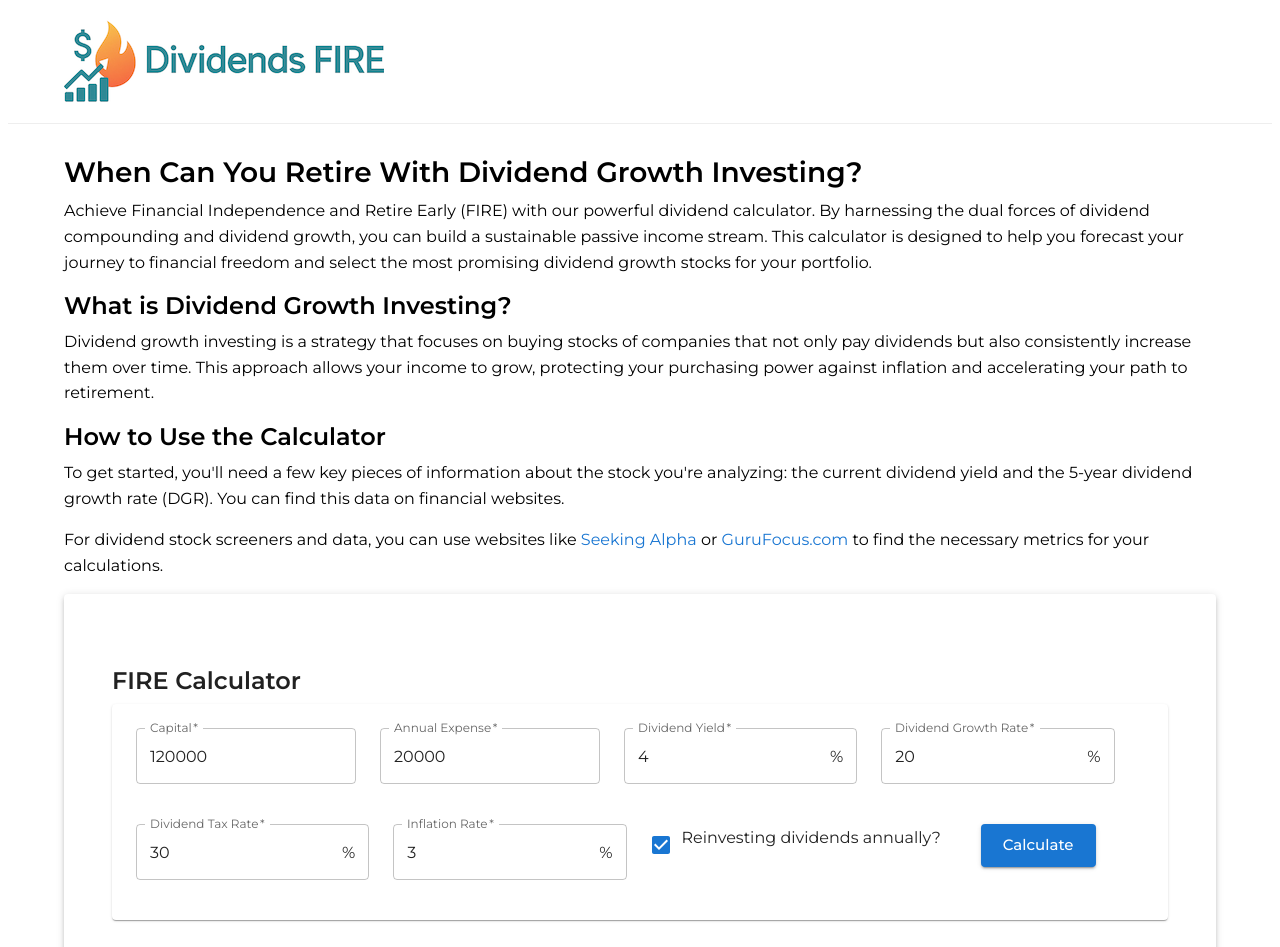
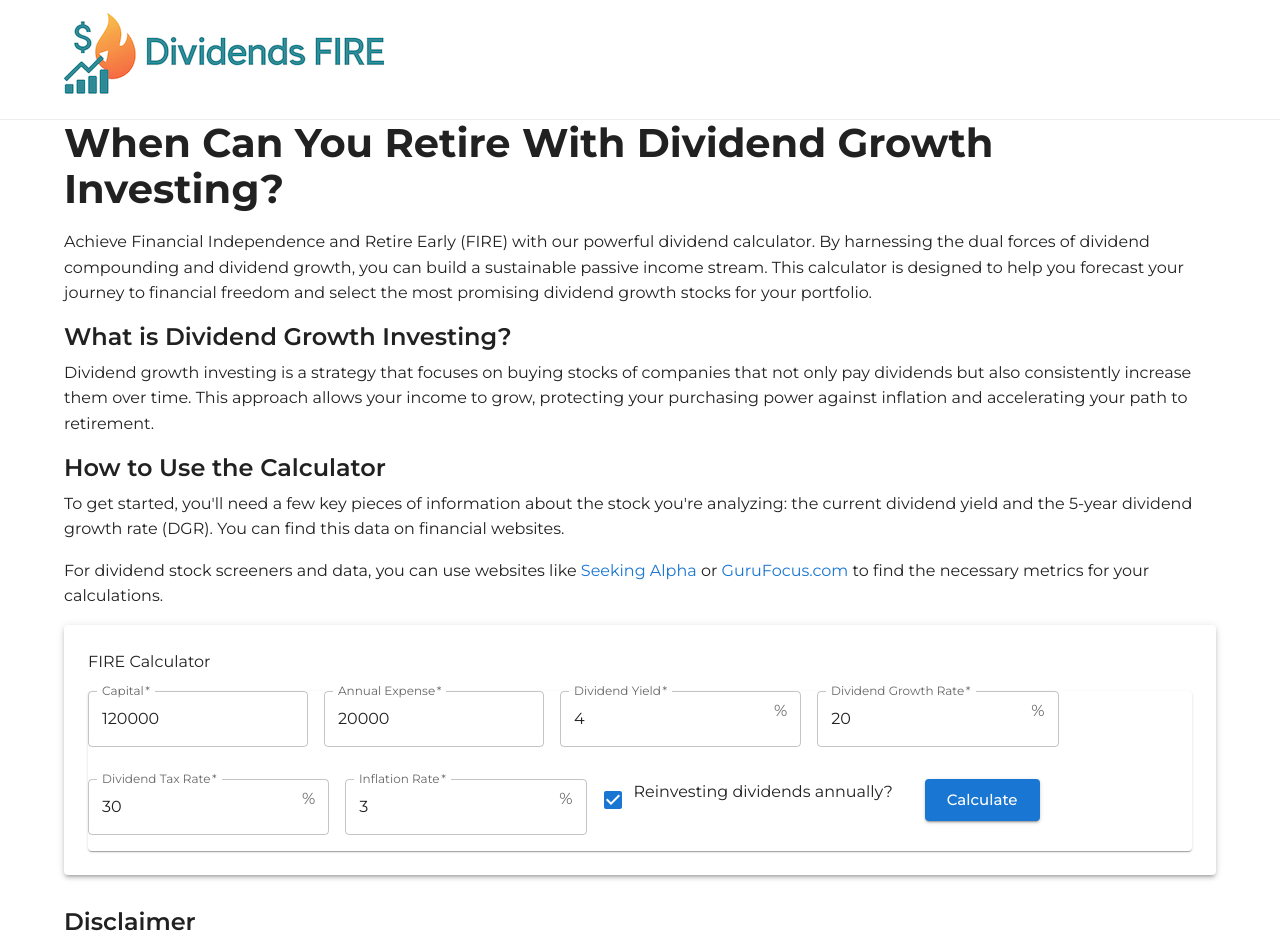
Before and after one commit to peterwcm/dividends-fire, a Next.js app: page / in a window 1280 px wide. Shown: the top 947 px of the page. Built offline with nearby package versions, Linux system fonts and the light colour scheme; what @mui/material-nextjs would draw is missing.

Commit message:
Major MUI updates

```diff
--- a/package.json
+++ b/package.json
@@ -27,6 +27,7 @@
     "@typescript-eslint/parser": "^8.37.0",
     "eslint": "^9.31.0",
     "eslint-config-next": "^15.4.1",
+    "eslint-plugin-import": "^2.32.0",
     "typescript": "^5.8.3",
     "typescript-eslint": "^8.37.0"
   }
--- a/src/app/layout.tsx
+++ b/src/app/layout.tsx
@@ -1,12 +1,13 @@
 
+import { Box, CssBaseline } from '@mui/material';
+import { ThemeProvider } from '@mui/material/styles';
 import { AppRouterCacheProvider } from '@mui/material-nextjs/v15-appRouter';
+import { GoogleTagManager } from '@next/third-parties/google'
 import { Montserrat } from "next/font/google";
-import { ThemeProvider } from '@mui/material/styles';
+
+import Footer from '../components/Footer';
+import Header from '../components/Header';
 import theme from '../theme';
-import { GoogleTagManager } from '@next/third-parties/google'
-import Header from '../components/Header';
-import Footer from '../components/Footer';
-import { Box, Container } from '@mui/material';
 
 const montserrat = Montserrat({
   subsets: ['latin'],
@@ -27,13 +28,14 @@ export default function RootLayout({ children }: {
       <body>
         <AppRouterCacheProvider>
           <ThemeProvider theme={theme}>
-            <Box sx={{ display: 'flex', flexDirection: 'column', minHeight: '100vh' }}>
-              <Header />
-              <Container maxWidth="lg" component="main" sx={{ flexGrow: 1, py: 4 }}>
-                {children}
-              </Container>
-              <Footer />
+            <CssBaseline />
+            <Header />
+
+            <Box component={'main'}>
+              {children}
             </Box>
+
+            <Footer />
           </ThemeProvider>
         </AppRouterCacheProvider>
       </body>
--- a/src/app/page.tsx
+++ b/src/app/page.tsx
@@ -1,31 +1,32 @@
 'use client';
+import { Typography, Link as MuiLink, Paper, Container } from '@mui/material';
+
 import Calculator from '../components/Calculator';
-import { Typography, Box, Link as MuiLink, Paper } from '@mui/material';
 
 const Home = () => {
   return (
-    <Box>
-      <Typography variant="h3" component="h1" gutterBottom>
+    <Container>
+      <Typography variant="h1" component="h1">
         When Can You Retire With Dividend Growth Investing?
       </Typography>
-      <Typography variant="body1" paragraph>
+      <Typography component="p" variant="body1">
         Achieve Financial Independence and Retire Early (FIRE) with our powerful dividend calculator. By harnessing the dual forces of dividend compounding and dividend growth, you can build a sustainable passive income stream. This calculator is designed to help you forecast your journey to financial freedom and select the most promising dividend growth stocks for your portfolio.
       </Typography>
 
       <Typography variant="h4" component="h2" gutterBottom>
         What is Dividend Growth Investing?
       </Typography>
-      <Typography variant="body1" paragraph>
+      <Typography component="p">
         Dividend growth investing is a strategy that focuses on buying stocks of companies that not only pay dividends but also consistently increase them over time. This approach allows your income to grow, protecting your purchasing power against inflation and accelerating your path to retirement.
       </Typography>
 
       <Typography variant="h4" component="h2" gutterBottom>
         How to Use the Calculator
       </Typography>
-      <Typography variant="body1" paragraph>
+      <Typography component="p">
         To get started, you'll need a few key pieces of information about the stock you're analyzing: the current dividend yield and the 5-year dividend growth rate (DGR). You can find this data on financial websites.
       </Typography>
-      <Typography variant="body1" paragraph>
+      <Typography component="p">
         For dividend stock screeners and data, you can use websites like{' '}
         <MuiLink href="https://seekingalpha.com" target="_blank" rel="noreferrer">
           Seeking Alpha
@@ -47,7 +48,7 @@ const Home = () => {
       <Typography variant="body2" color="text.secondary" paragraph>
         This calculator is for informational and educational purposes only and should not be considered financial advice. The projections are based on the data you provide and do not guarantee future results. Always conduct your own research and consult with a qualified financial advisor before making any investment decisions.
       </Typography>
-    </Box>
+    </Container>
   );
 };
 
--- a/src/components/Calculator.tsx
+++ b/src/components/Calculator.tsx
@@ -1,8 +1,6 @@
 'use client';
 
-import { useState, useRef } from 'react';
 import {
-  Container,
   Grid,
   TextField,
   Button,
@@ -18,7 +16,9 @@ import {
   Typography,
   Chip,
   Box,
+  InputAdornment,
 } from '@mui/material';
+import { useState, useRef } from 'react';
 
 const Calculator = () => {
   const [capital, setCapital] = useState(120000);
@@ -105,15 +105,14 @@ const Calculator = () => {
   };
 
   return (
-    <Container sx={{ py: 6 }}>
-      <Typography variant="h4" component="h1" gutterBottom>
+    <Box>
+      <Typography component="h4">
         FIRE Calculator
       </Typography>
-      <Grid container spacing={4}>
-        <Grid item xs={12}>
-          <Paper sx={{ p: 3 }}>
+      <Grid container spacing={2}>
+        <Paper>
           <Box component="form" onSubmit={calculate}>
-              <Grid container spacing={3}>
+            <Grid container spacing={2}>
               <Grid item xs={12} md={6}>
                 <TextField
                   label="Capital"
@@ -142,7 +141,11 @@ const Calculator = () => {
                   onChange={(e) => setDividendYield(parseFloat(e.target.value))}
                   fullWidth
                   required
-                    InputProps={{ endAdornment: '%' }}
+                  slotProps={{
+                    input: {
+                      endAdornment: <InputAdornment position="end">%</InputAdornment>,
+                    },
+                  }}
                 />
               </Grid>
               <Grid item xs={12} md={3}>
@@ -153,7 +156,11 @@ const Calculator = () => {
                   onChange={(e) => setDividendGrowthRate(parseFloat(e.target.value))}
                   fullWidth
                   required
-                    InputProps={{ endAdornment: '%' }}
+                  slotProps={{
+                    input: {
+                      endAdornment: <InputAdornment position="end">%</InputAdornment>,
+                    },
+                  }}
                 />
               </Grid>
               <Grid item xs={12} md={3}>
@@ -164,7 +171,11 @@ const Calculator = () => {
                   onChange={(e) => setDividendTaxRate(parseFloat(e.target.value))}
                   fullWidth
                   required
-                    InputProps={{ endAdornment: '%' }}
+                  slotProps={{
+                    input: {
+                      endAdornment: <InputAdornment position="end">%</InputAdornment>,
+                    },
+                  }}
                 />
               </Grid>
               <Grid item xs={12} md={3}>
@@ -175,7 +186,11 @@ const Calculator = () => {
                   onChange={(e) => setInflationRate(parseFloat(e.target.value))}
                   fullWidth
                   required
-                    InputProps={{ endAdornment: '%' }}
+                  slotProps={{
+                    input: {
+                      endAdornment: <InputAdornment position="end">%</InputAdornment>,
+                    },
+                  }}
                 />
               </Grid>
               <Grid item xs={12}>
@@ -192,12 +207,11 @@ const Calculator = () => {
             </Grid>
           </Box>
         </Paper>
-        </Grid>
 
         {dividendsSummary && (
           <Grid item xs={12}>
-            <Paper sx={{ width: '100%' }}>
-              <Box sx={{ display: 'flex', justifyContent: 'flex-end', p: 2 }}>
+            <Paper>
+              <Box sx={{ display: 'flex', justifyContent: 'flex-end' }}>
                 <Button onClick={exportCSV} variant="contained">
                   Export
                 </Button>
@@ -237,7 +251,7 @@ const Calculator = () => {
           </Grid>
         )}
       </Grid>
-    </Container>
+    </Box >
   );
 };
 
--- a/src/components/Footer.tsx
+++ b/src/components/Footer.tsx
@@ -3,7 +3,7 @@ import { Container, Typography, Link as MuiLink } from '@mui/material';
 const Footer = () => {
   return (
     <footer>
-      <Container maxWidth="lg" sx={{ py: 3 }}>
+      <Container maxWidth="lg">
         <Typography variant="body2" color="text.secondary" align="center">
           {'Designed & Created by '}
           <MuiLink color="inherit" href="https://peterwong.me" target="_blank" rel="noreferrer">
--- a/src/components/Header.tsx
+++ b/src/components/Header.tsx
@@ -1,6 +1,6 @@
-import { AppBar, Toolbar, Typography, Container } from '@mui/material';
+import { AppBar, Toolbar, Container } from '@mui/material';
+import Image from 'next/image';
 import Link from 'next/link';
-import Image from 'next/image';
 
 const Header = () => {
   return (
```
Also changed, not shown: eslint.config.mjs (+18 -0 lines), 1 other file (tests, documents, lock files or other folders). Lines whose indentation alone changed are shown as unchanged.
